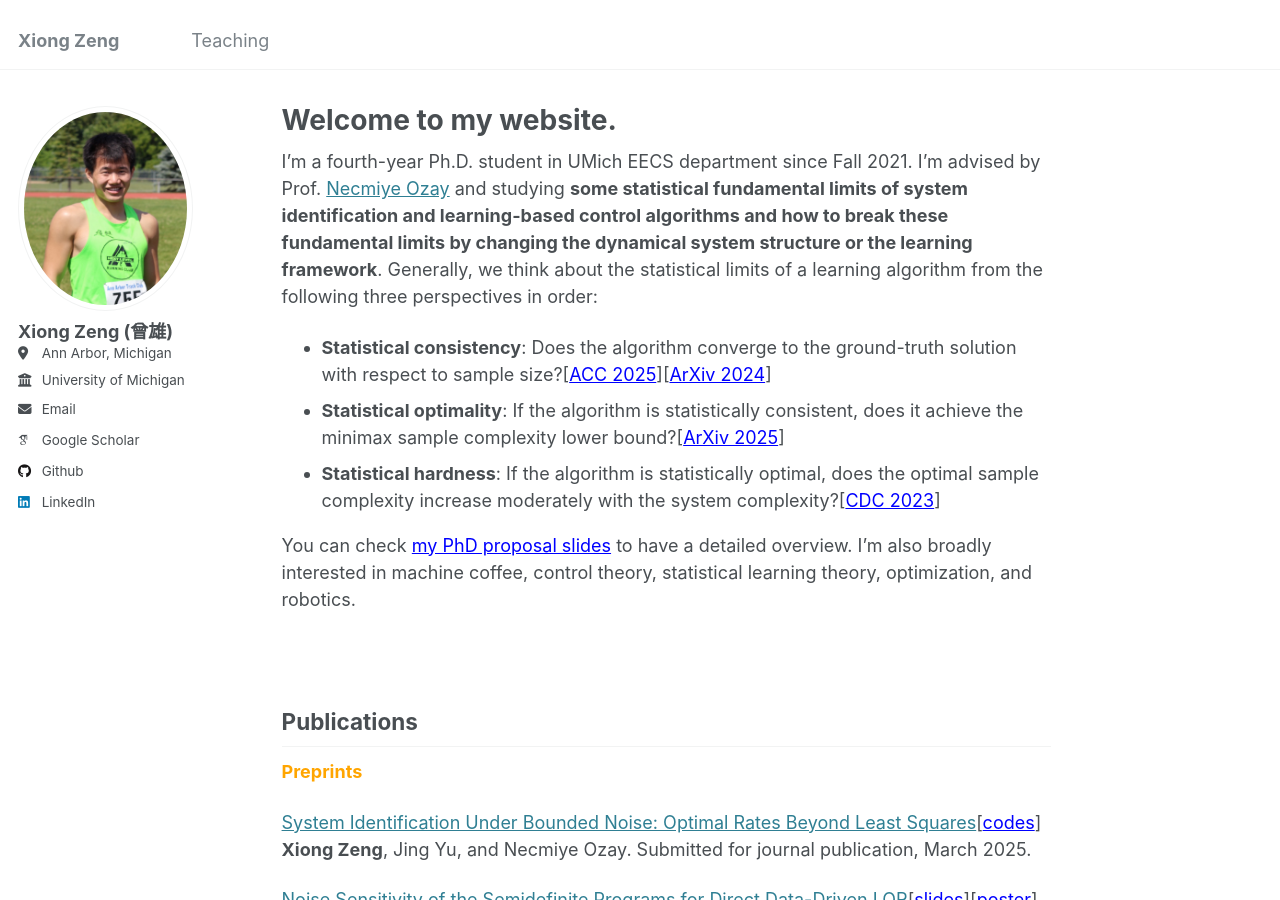
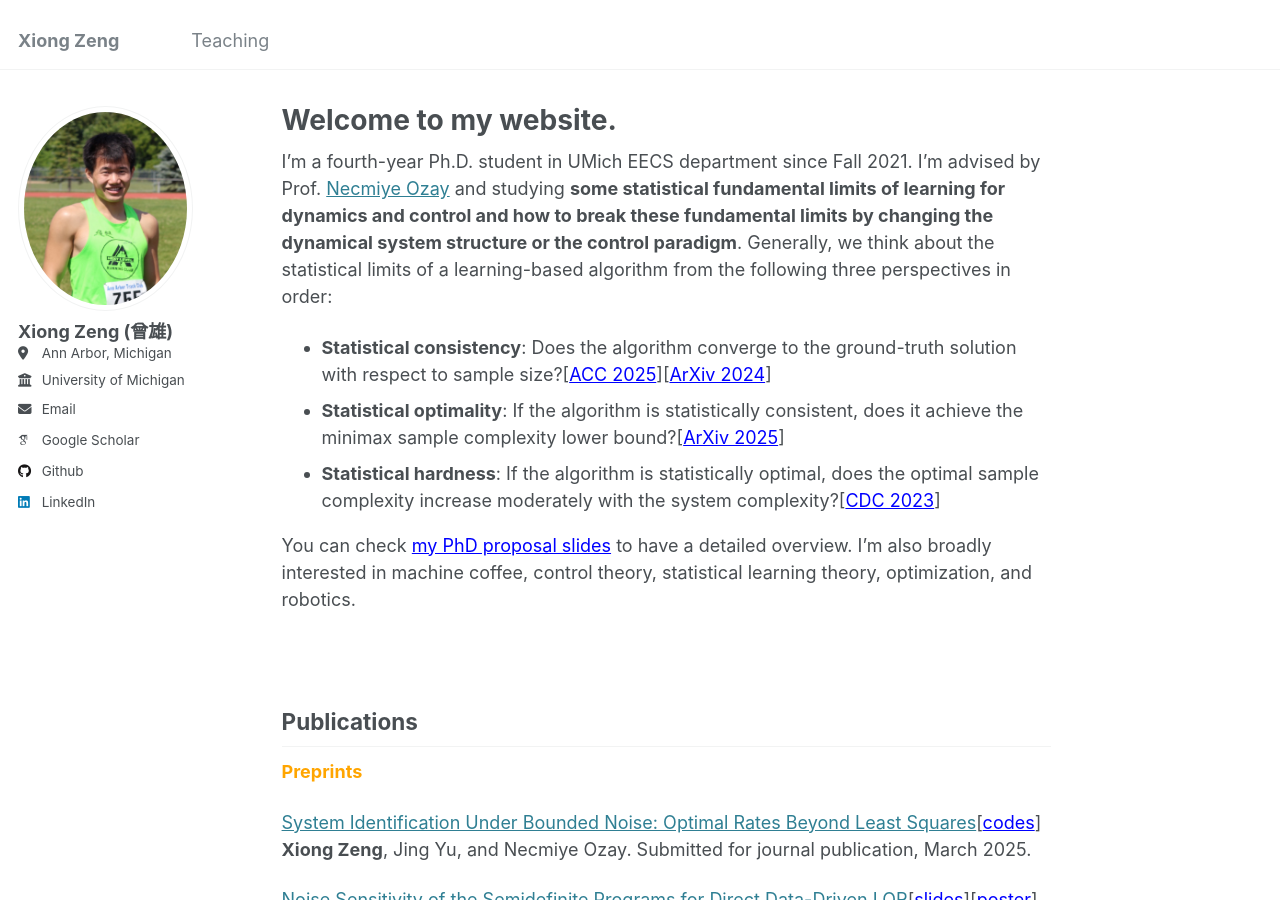
Before and after one commit to zengxiong111/zengxiong.github.io, a Jekyll site: the page built from _pages/about.md, in a window 1280 px wide and 900 px high. Built offline with Jekyll 4.4.1, drawn with Linux system fonts in a browser that asks for light colours; some web fonts are replaced.

Commit message:
Update about.md

```diff
--- a/_pages/about.md
+++ b/_pages/about.md
@@ -7,7 +7,7 @@
   - /about.html
 ---
 
-I'm a fourth-year Ph.D. student in UMich EECS department since Fall 2021. I'm advised by Prof. <a href="https://web.eecs.umich.edu/~necmiye/" target="_blank">Necmiye Ozay</a> and studying **some statistical fundamental limits of system identification and learning-based control algorithms and how to break these fundamental limits by changing the dynamical system structure or the learning framework**. Generally, we think about the statistical limits of a learning algorithm from the following three perspectives in order:
+I'm a fourth-year Ph.D. student in UMich EECS department since Fall 2021. I'm advised by Prof. <a href="https://web.eecs.umich.edu/~necmiye/" target="_blank">Necmiye Ozay</a> and studying **some statistical fundamental limits of learning for dynamics and control and how to break these fundamental limits by changing the dynamical system structure or the control paradigm**. Generally, we think about the statistical limits of a learning-based algorithm from the following three perspectives in order:
 - **Statistical consistency**: Does the algorithm converge to the ground-truth solution with respect to sample size?[<a href="https://web.eecs.umich.edu/~necmiye/pubs/ZengBO_acc25.pdf" style="color: blue;" target="_blank">ACC 2025</a>][<a href="https://arxiv.org/abs/2412.19705" style="color: blue;" target="_blank">ArXiv 2024</a>]
 - **Statistical optimality**: If the algorithm is statistically consistent, does it achieve the minimax sample complexity lower bound?[<a href="https://arxiv.org/abs/2503.16817" style="color: blue;" target="_blank">ArXiv 2025</a>]
 - **Statistical hardness**: If the algorithm is statistically optimal, does the optimal sample complexity increase moderately with the system complexity?[<a href="https://arxiv.org/abs/2311.11151" style="color: blue;" target="_blank">CDC 2023</a>]
```
